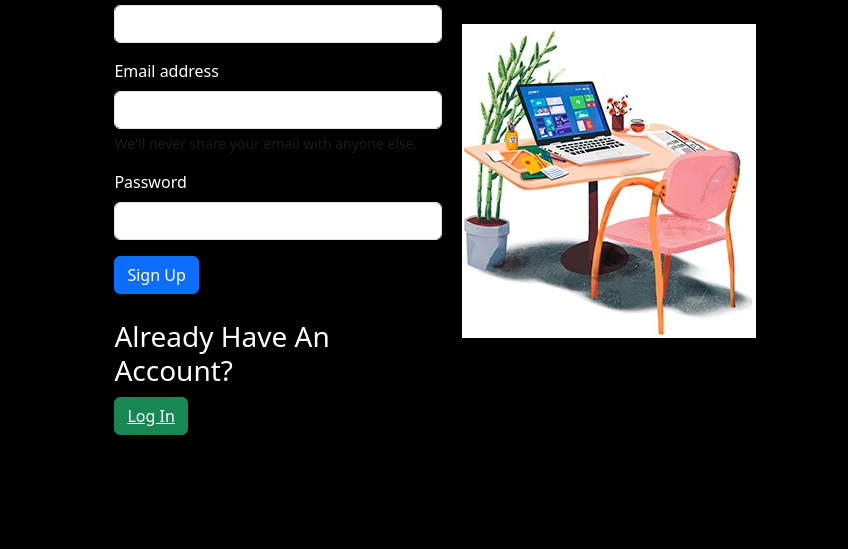
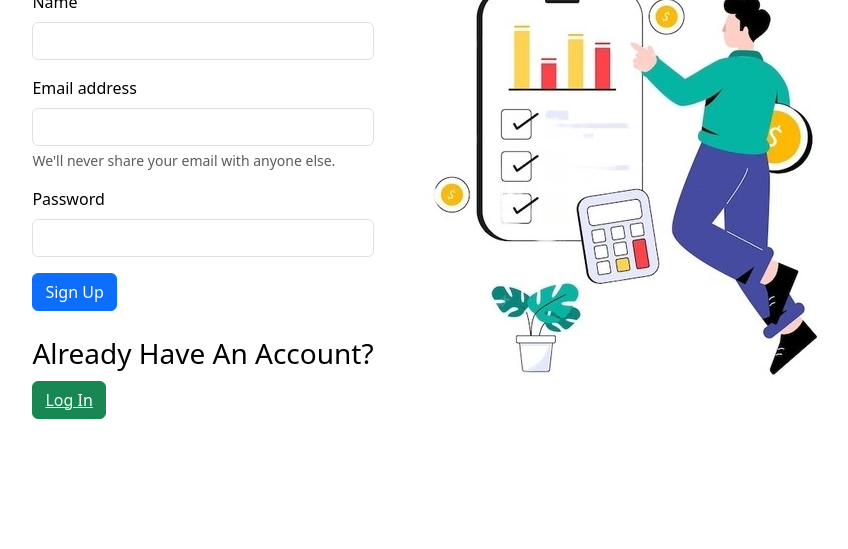
Before and after one commit to Nick-bytee/expensetrackerMongoose, a website: page views/signUp.html in a window 1280 px wide. Shown: the part 331-880 px from the top of the page, without its empty margins (198-1046 px from the left). Drawn offline with nearby package versions, Linux system fonts and the light colour scheme.

Commit message:
change images in ui

```diff
--- a/public/css/signIn.css
+++ b/public/css/signIn.css
@@ -1,7 +1,7 @@
 body {
     font-family: 'Montserrat', sans-serif;
-    background-color: black !important;
-    color: white !important;
+    background-color: white !important;
+    color: black !important;
     flex-direction: column;
     justify-content: center;
     align-items: center;
--- a/public/css/signUp.css
+++ b/public/css/signUp.css
@@ -1,6 +1,6 @@
 body {
     font-family: 'Montserrat', sans-serif;
-    background-color: black !important;
+    background-color: white !important;
     color: white !important;
     flex-direction: column;
     justify-content: center;
@@ -37,8 +37,8 @@ body {
 
 .containers {
     width: fit-content;
-    background-color: black !important;
-    color: white !important;
+    background-color: white !important;
+    color: black !important;
     /* border-radius: 10px; */
     /* box-shadow: 0 14px 28px rgba(0, 0, 0, .2), 0 10px 10px rgba(0, 0, 0, .2); */
     /* position: relative; */
@@ -60,6 +60,10 @@ img {
     max-width: 100%;
 }
 
+/* #emailHelp{
+    color: white;
+} */
+
 @media screen and (max-width: 600px) {
     .containers {
         flex-direction: inherit;
--- a/views/signUp.html
+++ b/views/signUp.html
@@ -1,10 +1,15 @@
 <!DOCTYPE html>
 <html lang="en">
   <head>
-  <meta charset="UTF-8">
-  <meta name="viewport" content="width=device-width, initial-scale=1.0">
-  <link rel="stylesheet" href="../public/css/signUp.css">
-  <link href="https://cdn.jsdelivr.net/npm/bootstrap@5.3.1/dist/css/bootstrap.min.css" rel="stylesheet" integrity="sha384-4bw+/aepP/YC94hEpVNVgiZdgIC5+VKNBQNGCHeKRQN+PtmoHDEXuppvnDJzQIu9" crossorigin="anonymous">
+    <meta charset="UTF-8" />
+    <meta name="viewport" content="width=device-width, initial-scale=1.0" />
+    <link rel="stylesheet" href="../public/css/signUp.css" />
+    <link
+      href="https://cdn.jsdelivr.net/npm/bootstrap@5.3.1/dist/css/bootstrap.min.css"
+      rel="stylesheet"
+      integrity="sha384-4bw+/aepP/YC94hEpVNVgiZdgIC5+VKNBQNGCHeKRQN+PtmoHDEXuppvnDJzQIu9"
+      crossorigin="anonymous"
+    />
     <script src="https://cdn.jsdelivr.net/npm/axios/dist/axios.min.js"></script>
     <title>Expense Tracker</title>
   </head>
@@ -12,33 +17,54 @@
     <h1 class="heading">Track Your Expenses</h1>
     <div class="containers" id="container">
       <div class="form-wrapper">
-      <form method="post" id = 'user-form'>
+        <form method="post" id="user-form">
           <h2 id="heading">Create Account</h2>
           <div class="mb-3">
             <label for="name" class="form-label">Name</label>
-          <input type="text" class="form-control" id="name">
+            <input type="text" class="form-control" id="name" />
           </div>
           <div class="mb-3">
-          <label for="exampleInputEmail1" class="form-label">Email address</label>
-          <input type="email" class="form-control" id="email" aria-describedby="emailHelp">
-          <div id="emailHelp" id="emailHelp" class="form-text">We'll never share your email with anyone else.</div>
+            <label for="exampleInputEmail1" class="form-label"
+              >Email address</label
+            >
+            <input
+              type="email"
+              class="form-control"
+              id="email"
+              aria-describedby="emailHelp"
+            />
+            <div id="emailHelp" id="emailHelp" class="form-text">
+              We'll never share your email with anyone else.
+            </div>
           </div>
           <div class="mb-3">
-          <label for="exampleInputPassword1" class="form-label">Password</label>
-          <input type="password" class="form-control" id="password">
+            <label for="exampleInputPassword1" class="form-label"
+              >Password</label
+            >
+            <input type="password" class="form-control" id="password" />
           </div>
           <!-- <div class="mb-3 form-check">
           <input type="checkbox" class="form-check-input" id="exampleCheck1">
           <label class="form-check-label" for="exampleCheck1">Check me out</label>
         </div> -->
-          <button type="submit" class="btn btn-primary" id="signUp">Sign Up</button>
-          <button class="btn btn-primary" id="forgot-psk" style="position: absolute; margin-left: 10px; display: none;">Forgot Password?</button>
+          <button type="submit" class="btn btn-primary" id="signUp">
+            Sign Up
+          </button>
+          <button
+            class="btn btn-primary"
+            id="forgot-psk"
+            style="position: absolute; margin-left: 10px; display: none"
+          >
+            Forgot Password?
+          </button>
           <p id="Message"></p>
-        <h3 id = 'h3'>Already Have An Account?</h3>
-        <button type="button" class="btn btn-success"  id="signIn"><a class="signIn">Log In</a></button>
+          <h3 id="h3">Already Have An Account?</h3>
+          <button type="button" class="btn btn-success" id="signIn">
+            <a class="signIn">Log In</a>
+          </button>
         </form>
       </div>
-    <img id="image" src="./images/signup-image.jpg" alt="">
+      <img id="image" src="./images/signUpExpense.jpeg" alt="" />
     </div>
     <script src="../dom/signUp.js"></script>
   </body>
```
Also changed, not shown: views/signIn.html (+1 -1 lines), expenseSignUp.jpg (added), views/images/signUpExpense.jpeg (added), views/images/signin-image.jpg, views/images/signup-image.jpg (deleted). Lines whose indentation alone changed are shown as unchanged.
